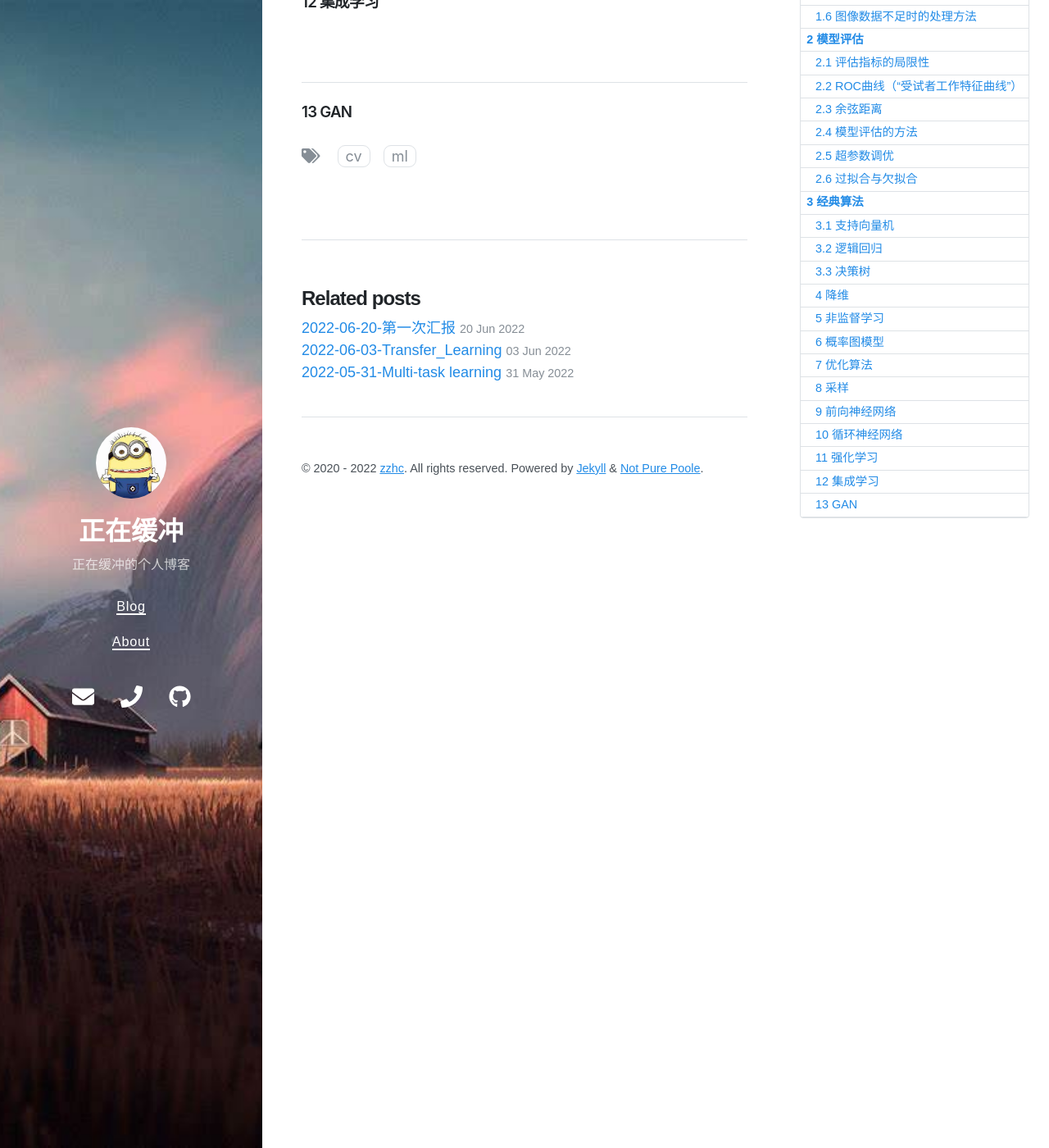
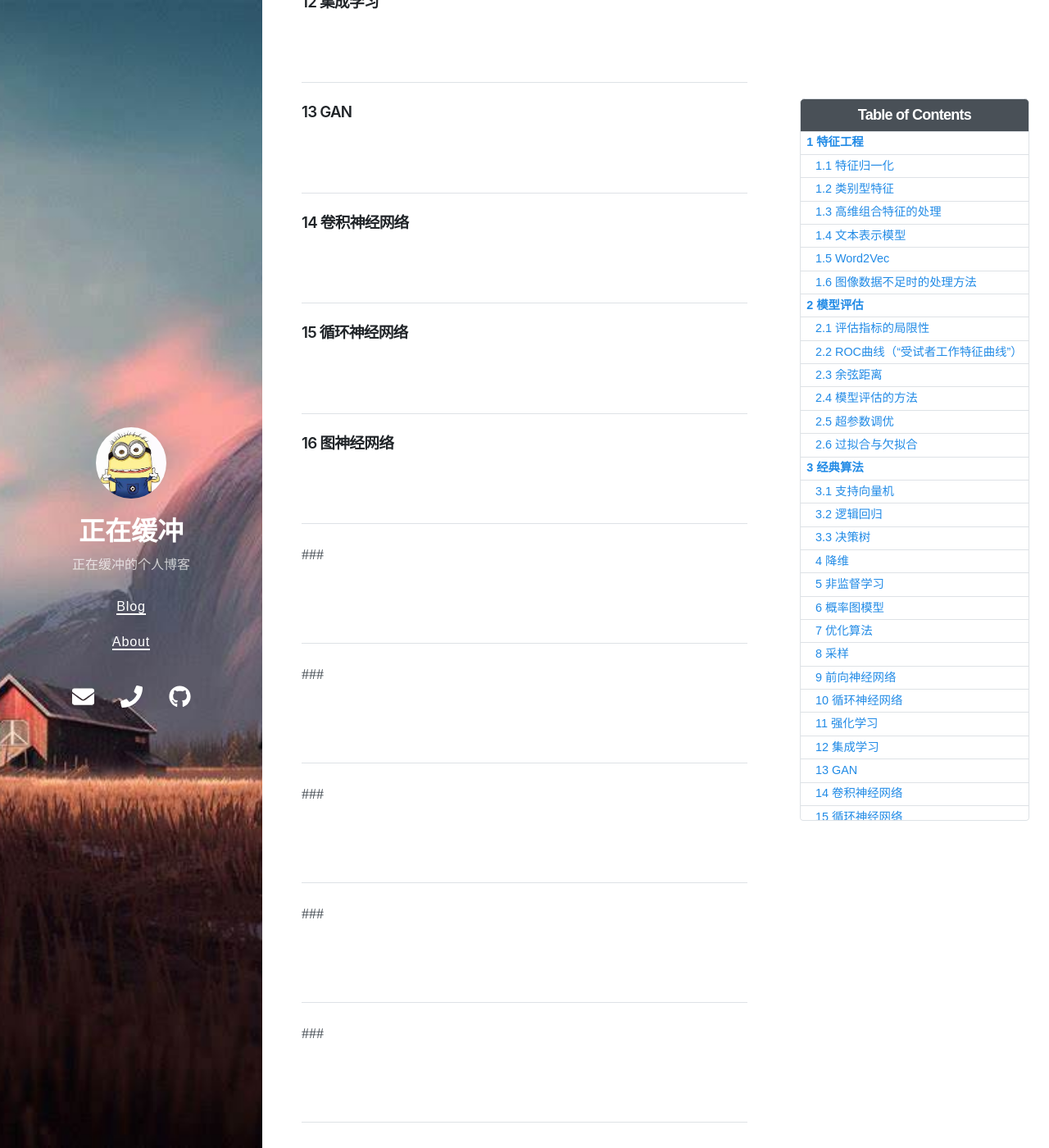
Before and after one commit to Zzhc3321/personal-blog.github.io, a Jekyll site: the page built from _posts/2022-06-12-机器学习知识点.md, in a window 1280 px wide and 1400 px high, scrolled down 6086 px. Shown: the whole window at 82% size. Built offline with Jekyll 4.4.1, drawn with Linux system fonts in a browser that asks for light colours; nearby versions of some CDN libraries; some of the changed text lies outside the part shown.

Commit message:
修改文件: _posts/2022-06-12-机器学习知识点.md

```diff
--- a/_posts/2022-06-12-机器学习知识点.md
+++ b/_posts/2022-06-12-机器学习知识点.md
@@ -376,3 +376,517 @@ author: zzhc
 ***
 
 ### 13 GAN
+
+
+
+
+
+
+
+
+
+
+
+
+
+
+
+
+
+
+
+
+
+
+
+
+
+
+
+
+
+
+
+
+
+
+
+
+
+
+
+
+
+
+
+
+
+<br>
+<br>
+
+***
+
+### 14 卷积神经网络
+
+
+
+
+
+
+
+
+
+
+
+
+
+
+
+
+
+
+
+
+
+
+
+
+
+
+
+
+<br>
+<br>
+
+***
+
+### 15 循环神经网络
+
+
+
+
+
+
+
+
+
+
+
+
+
+
+
+
+
+<br>
+<br>
+
+***
+
+### 16 图神经网络
+
+
+
+
+
+
+
+
+
+
+
+
+
+<br>
+<br>
+
+***
+
+###
+
+
+
+
+
+
+
+
+
+
+
+
+
+
+
+
+
+
+
+
+
+<br>
+<br>
+
+***
+
+###
+
+
+
+
+
+
+
+
+
+
+
+
+
+
+
+
+<br>
+<br>
+
+***
+
+###
+
+
+
+
+
+
+
+
+
+
+
+
+
+
+
+<br>
+<br>
+
+***
+
+###
+
+
+
+
+
+
+
+
+
+
+<br>
+<br>
+
+***
+
+###
+
+
+
+
+
+
+
+
+
+
+
+
+
+
+<br>
+<br>
+
+***
+
+###
+
+
+
+
+
+
+
+
+
+
+<br>
+<br>
+
+***
+
+###
+
+
+
+
+
+
+
+
+
+
+
+<br>
+<br>
+
+***
+
+###
+
+
+
+
+
+
+
+
+
+
+
+<br>
+<br>
+
+***
+
+###
+
+
+
+
+
+
+
+
+
+
+
+<br>
+<br>
+
+***
+
+###
+
+
+
+
+
+
+
+
+
+
+
+
+<br>
+<br>
+
+***
+
+###
+
+
+
+
+
+
+
+
+
+
+
+
+
+
+
+<br>
+<br>
+
+***
+
+###
+
+
+
+
+
+
+
+
+
+
+
+
+<br>
+<br>
+
+***
+
+###
+
+
+
+
+
+
+
+
+
+
+
+
+
+<br>
+<br>
+
+***
+
+###
+
+
+
+
+
+
+
+
+
+
+
+
+
+
+
+<br>
+<br>
+
+***
+
+###
+
+
+
+
+
+
+
+
+
+
+
+
+
+
+
+
+
+
+
+<br>
+<br>
+
+***
+
+###
+
+
+
+
+
+
+
+
+
+
+
+
+
+
+
+
+<br>
+<br>
+
+***
+
+###
+
+
+
+
+
+
+
+
+
+
+
+
+
+
+
+
+
+<br>
+<br>
+
+***
+
+###
+
+
+
+
+
+
+
+
+
+
+
+
+
+
+
+
+
+
+
+
+<br>
+<br>
+
+***
+
+###
+
+
+
+
+
+
+
+
+
+
+
+
+
+
+
+<br>
+<br>
+
+***
+
+###
```
